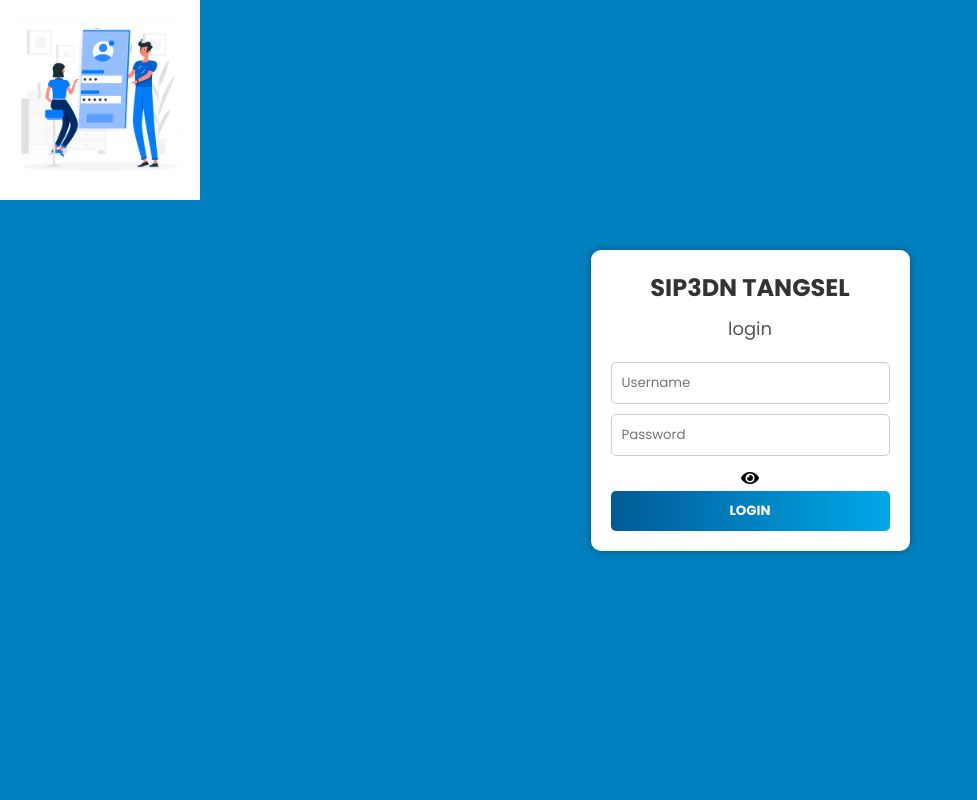
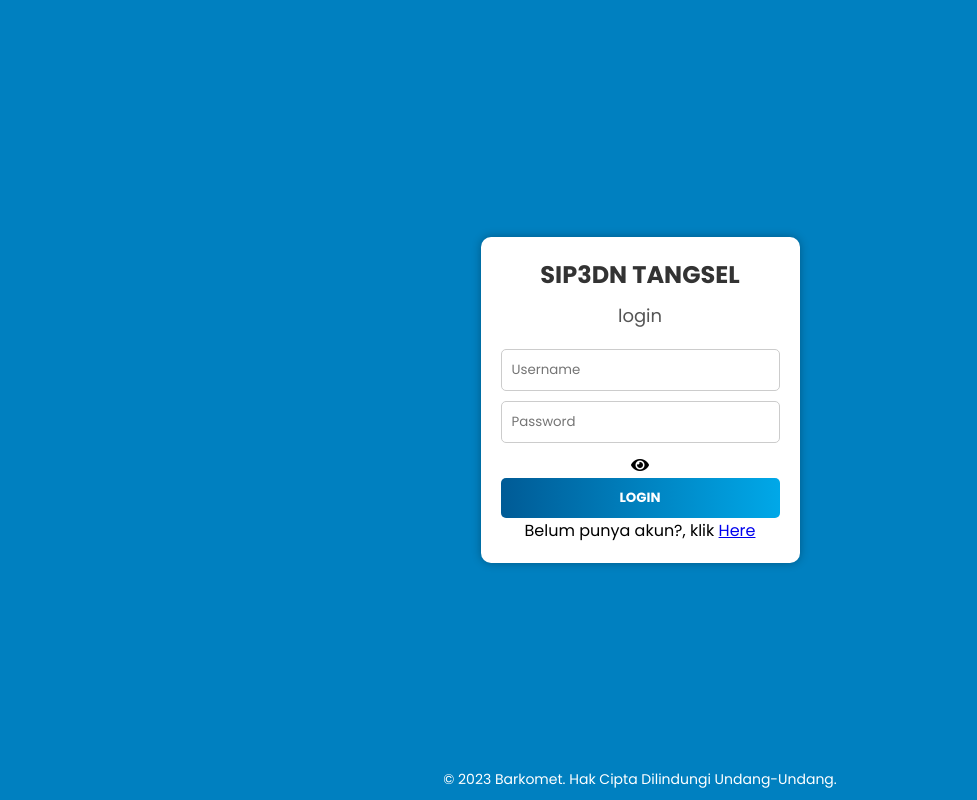
Before and after one commit to barkomet/latihan, a plain HTML site: page index.html in a window 1280 px wide. Shown: the whole page, without its empty margins (0-977 px from the left). Drawn offline with Linux system fonts and the light colour scheme.

Commit message:
nambahin footer

```diff
--- a/index.html
+++ b/index.html
@@ -34,11 +34,6 @@
   <!-- head selesai -->
   <!-- body -->
   <body>
-    <!-- gambar -->
-    <div class="gambar">
-      <img src="login.jpg" width="200" />
-    </div>
-    <!-- gambar selesai -->
     <!-- form login-->
     <section id="login">
       <div class="container mx-auto px-2 lg:w-[60rem]">
@@ -76,10 +71,19 @@
                 type="submit">
                 LOGIN
               </button>
+              <footer>
+                Belum punya akun?, klik
+                <a href="/pages/login.html">Here</a>
+              </footer>
             </form>
           </div>
         </div>
       </div>
     </section>
   </body>
+  <footer class="footer">
+    <div class="container.fa-10x">
+      <p>&copy; 2023 Barkomet. Hak Cipta Dilindungi Undang-Undang.</p>
+    </div>
+  </footer>
 </html>
--- a/style.css
+++ b/style.css
@@ -9,17 +9,6 @@
   body {
     background-color: #0080c0; /* Warna biru laut */
     font-family: 'Poppins', sans-serif;
-  }
-
-  .gambar {
-    float: left; /* Menggunakan float untuk menempatkan gambar di sebelah kiri */
-    margin-right: 20px; /* Jarak antara gambar dan elemen lainnya */
-  }
-
-  .clearfix::after {
-    content: "";
-    display: table;
-    clear: both;
   }
 
   /* Center the login section vertically */
@@ -87,3 +76,27 @@
   button:hover {
     background: linear-gradient(to right, #00a8e8, #005b96); /* Gradien biru laut terbalik */
   }
+
+  /* CSS untuk footer */
+  .footer {
+    background-color: #0080c0; /* Warna latar belakang footer */
+    color: #fff; /* Warna teks footer */
+    text-align: center;
+    padding: 10px 0; /* Padding atas dan bawah untuk ruang di dalam footer */
+    width: 100%; /* Lebar footer 100% dari lebar layar */
+    position: fixed; /* Footer ditempel di bagian bawah layar */
+    bottom: 0; /* Footer di tempatkan di bagian bawah */
+    left: 0; /* Footer ditempatkan di kiri */
+  }
+
+/* Style teks copyright */
+.footer p {
+  margin: 0; /* Hapus margin bawaan */
+  font-size: 14px;
+}
+
+/* Style teks link copyright (jika diperlukan) */
+.footer a {
+  color: #fff; /* Warna teks link */
+  text-decoration: none; /* Hapus garis bawah link */
+}
```
Also changed, not shown: pages/login.html (+1 -1 lines).
